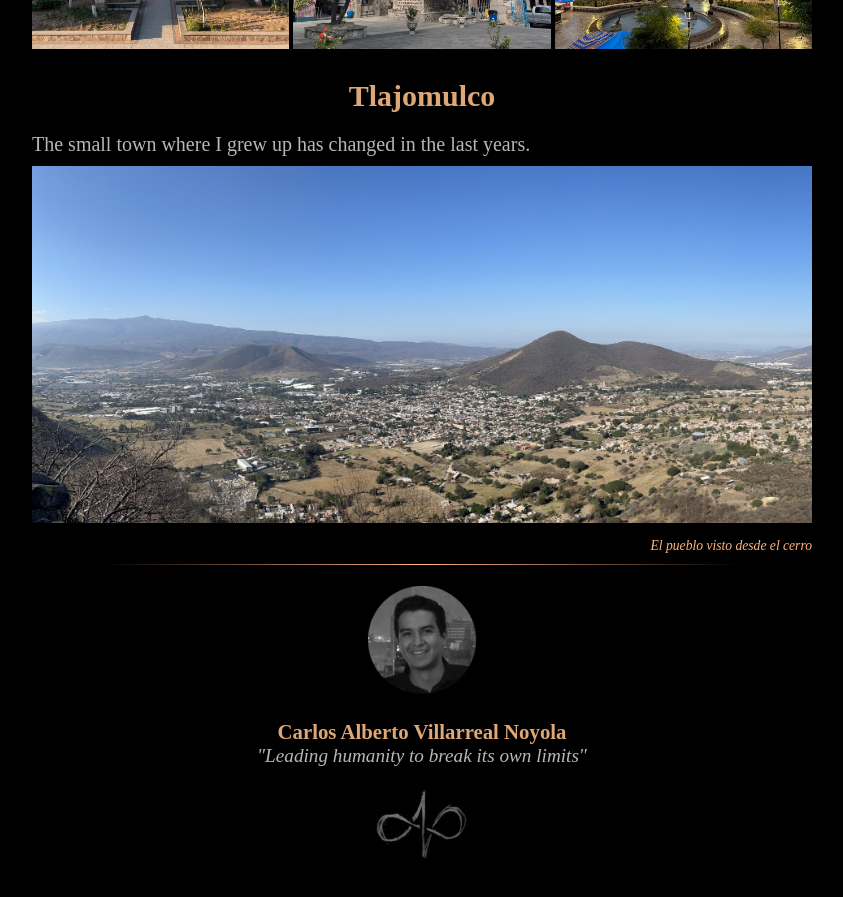
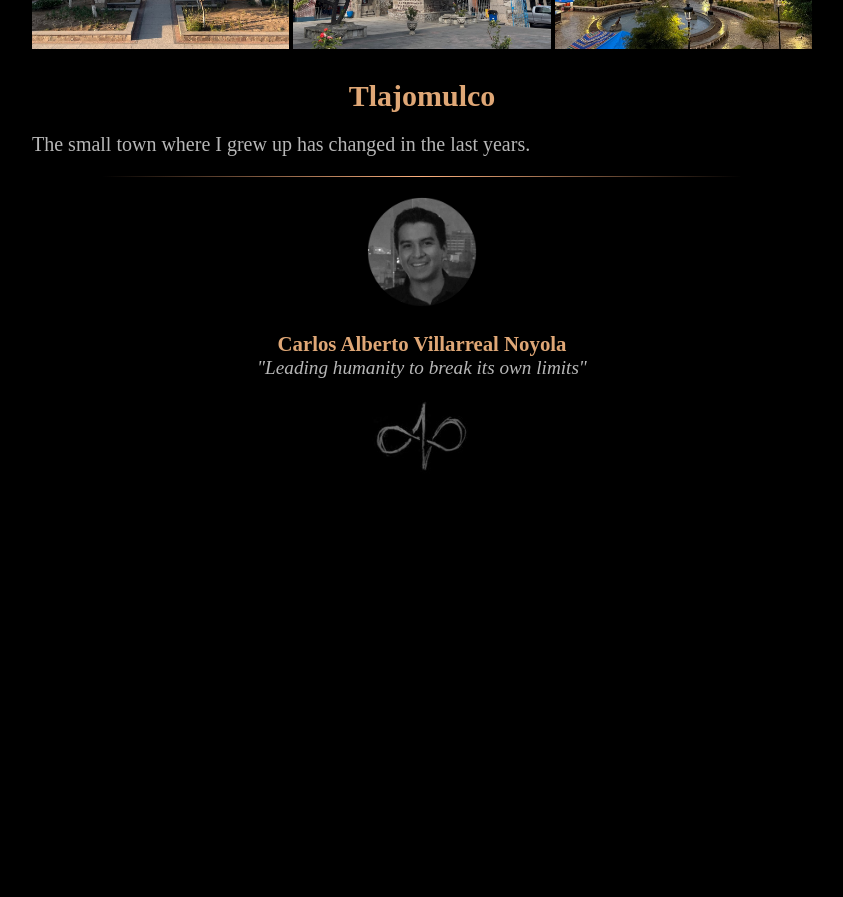
Before and after one commit to ElCaballerodelaTierra/Abstractions, a Jekyll site: the page built from _pages/tlajomulco.md, in a window 1280 px wide and 900 px high, scrolled down 1894 px. Shown: the top 897 px of the window, without its empty margins (218-1061 px from the left). Built offline with Jekyll 4.4.1, drawn with Linux system fonts in a browser that asks for light colours; some web fonts are replaced; after the commit the page ends 2406 px from its top, so only the background shows below that.

Commit message:
Se oculta la imagen, hasta añadir más contenido a la página

```diff
--- a/_pages/tlajomulco.md
+++ b/_pages/tlajomulco.md
@@ -91,9 +91,10 @@ content-en: |
 
 <p class="content-en">The small town where I grew up has changed in the last years.</p>
 
-<figure>
+<figure hidden>
   <img src="/assets/tlajomulco/Vista desde el cerro.JPEG" alt="Vista desde el cerro">
-  <figcaption>El pueblo visto desde el cerro</figcaption>
+  <figcaption class="content-es">El pueblo visto desde el cerro</figcaption>
+  <figcaption class="content-en">The town seen from the hill</figcaption>
 </figure>
 
 
```
